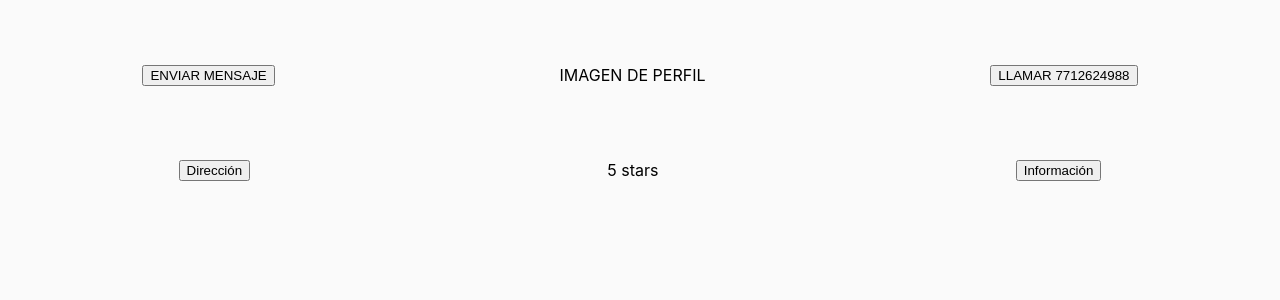
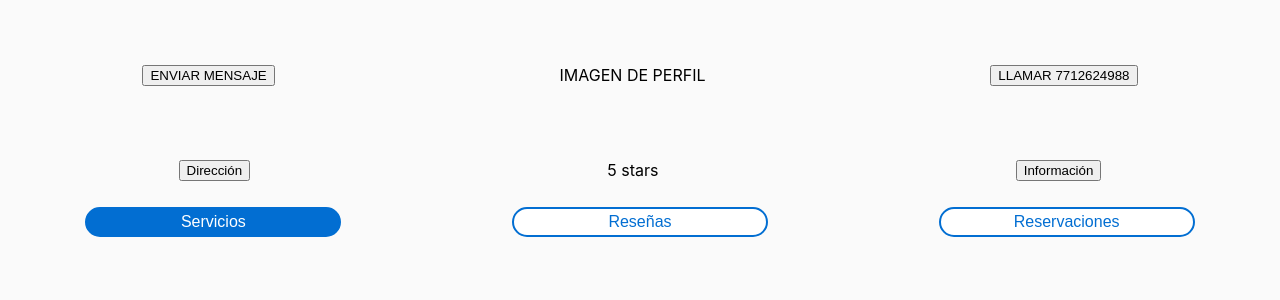
Before and after one commit to moctezumadaniel/tuservicio, a Next.js app: page / in a window 1280 px wide. Shown: the top 300 px of the page. Built offline with nearby package versions, Linux system fonts and the light colour scheme.

Commit message:
tab button of the customer profile added with initial styles

```diff
--- a/pages/Customer_profile_template/TabButtons.js
+++ b/pages/Customer_profile_template/TabButtons.js
@@ -1 +1,16 @@
-/*no changes*/
+import styles from '../../styles/CustomerProfileTemplate.module.css'
+
+function TabButtons (){
+    const servicesTabDescription = "Servicios";
+    const reviewsTabDescription = "Reseñas";
+    const reservationsTabDescription = "Reservaciones"
+    return(
+        <div className={styles.TabButtonsContainer}>
+            <button className={styles.TabButtonActive}>{servicesTabDescription}</button>
+            <button className={styles.TabButton}>{reviewsTabDescription}</button>
+            <button className={styles.TabButton}>{reservationsTabDescription}</button>
+        </div>
+    )
+}
+
+export default TabButtons
--- a/pages/Customer_profile_template/index.js
+++ b/pages/Customer_profile_template/index.js
@@ -1,10 +1,13 @@
 import TopBar from './Top_description'
 import MoreInformation from './MoreInformation'
+import TabButtons from './TabButtons'
 function CustomerProfileTemplate (){
     return(
         <div>
             <TopBar/>
             <MoreInformation/>
+            <TabButtons/>
+
         </div>
     )
 }
--- a/styles/CustomerProfileTemplate.module.css
+++ b/styles/CustomerProfileTemplate.module.css
@@ -10,4 +10,38 @@
     justify-content: space-around;
     align-items: center;
     height: 40px;
+    margin-bottom: 1.5vh;
 }
+
+.TabButtonsContainer{
+    display: flex;
+    justify-content: space-around;
+    align-items: center;
+    height: 40px;
+}
+
+.TabButton{
+    color: #026ED2;
+    background-color: white;
+    min-width: 20%;
+    font-size:medium;
+    padding-top: 0.5vh;
+    padding-bottom: 0.5vh;
+    border-radius: 100px;
+    outline: none;
+    border-style: solid;
+    border-color: #026ED2;
+}
+
+.TabButtonActive{
+    color: white;
+    background-color: #026ED2;
+    min-width: 20%;
+    font-size:medium;
+    padding-top: 0.5vh;
+    padding-bottom: 0.5vh;
+    border-radius: 100px;
+    outline: none;
+    border-style: solid;
+    border-color: #026ED2;
+}
```
